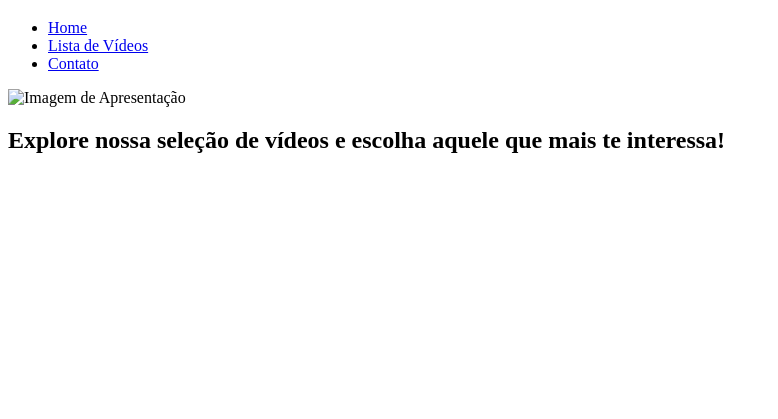
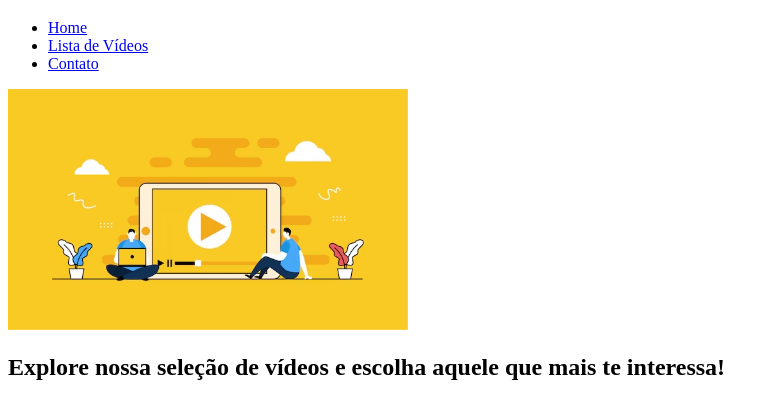
Before and after one commit to tuturley/Exerciocios-das-aulas-do-Bruno-Front-end, a plain HTML site: page Ex2 - Pagina de videos HTML/src/pages/index.html in a window 1280 px wide. Shown: the part 61-480 px from the top of the page, without its empty margins (0-778 px from the left). Drawn offline with Linux system fonts and the light colour scheme; the site is published under a folder, as on GitHub Pages, so addresses that start at the root find nothing.

Commit message:
Update index.html

```diff
--- a/Ex2 - Pagina de videos HTML/src/pages/index.html
+++ b/Ex2 - Pagina de videos HTML/src/pages/index.html
@@ -13,7 +13,7 @@
         <li><a href="videos.html">Lista de Vídeos</a></li>
         <li><a href="contato.html">Contato</a></li>
     </ul>
-    <img src="/src/images/banner-home.jpg" alt="Imagem de Apresentação" width="400">
+    <img src="../images/banner-home.jpg" alt="Imagem de Apresentação" width="400">
 
     <h2>Explore nossa seleção de vídeos e escolha aquele que mais te interessa!</h2>
 </body>
```
